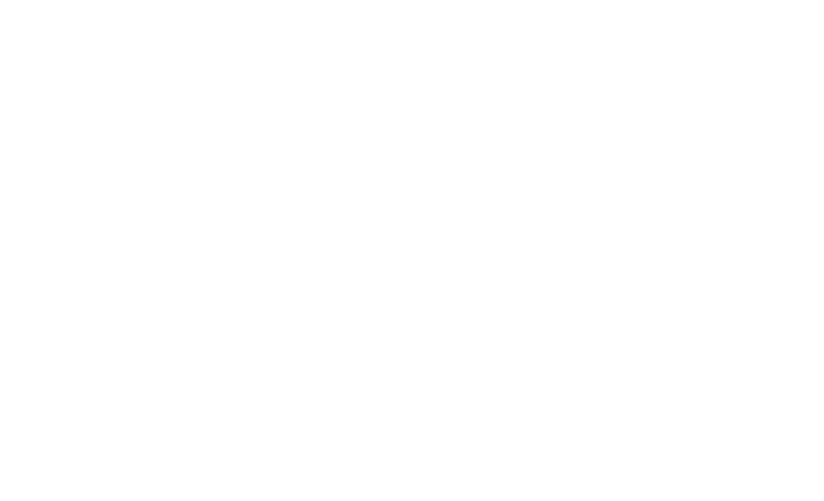
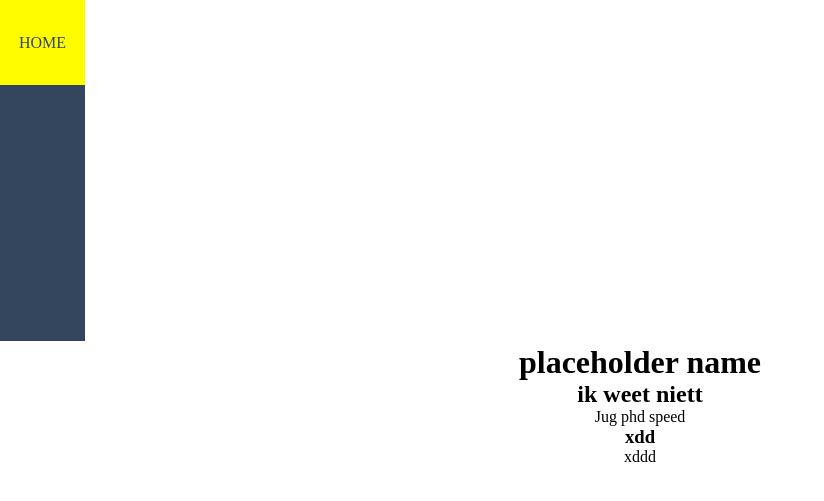
Before and after one commit to luuk353/biggerCRUD, a PHP site: page / in a window 1280 px wide. Before the commit the part shown is empty. Shown: the top 501 px of the page, without its empty margins (0-824 px from the left). Run offline with PHP 8.4, Linux system fonts and the light colour scheme.

Commit message:
index page part 1

```diff
--- a/css/main.css
+++ b/css/main.css
@@ -0,0 +1,60 @@
+*  {
+    margin: 0;
+    padding: 0;
+    box-sizing: border-box;
+}
+
+ul.menu {
+    display: inline-block;
+    list-style-type: none;
+}
+li.menu_list {
+    height: 85px;
+    width: 85px;
+    position: relative;
+}
+li.menu_list .front,
+a.side {
+    display: flex;
+    align-items: center;
+    justify-content: center;
+    height: 86px;
+    width: 100%;
+    padding: 30px;
+    position: absolute;
+    top: 0;
+    left: 0;
+    text-decoration: none;
+    text-transform: uppercase;
+    transition: all .5s ease-out;
+    cursor: pointer;
+}
+li.menu_list .front {
+    background-color: #34465d;
+    color: #FFFC00;
+    transform-origin: 0 0;
+}
+a.side {
+    background-color: #FFFC00;
+    color: #34465d;
+    transform-origin: 0 0 85px;
+    transform: rotateY(-90deg);
+}
+li.menu_list:hover a.side {
+    transform: rotateY(0deg);
+}
+li.menu_list:hover .front {
+    transform: rotateY(90deg);
+}
+
+#maintext {
+    text-align: center;
+}
+
+#maininfo {
+    text-align: center;
+}
+
+#sideinfo {
+    text-align: center;
+}
--- a/index.php
+++ b/index.php
@@ -1,20 +1,56 @@
 <!DOCTYPE html>
 <html lang="en">
+
 <head>
     <meta charset="UTF-8">
     <meta http-equiv="X-UA-Compatible" content="IE=edge">
     <meta name="viewport" content="width=device-width, initial-scale=1.0">
+    <link rel="stylesheet" href="css/main.css">
     <title>Website</title>
 </head>
+
 <body>
+    <nav>
+        <ul class="menu">
+            <li class="menu_list">
+                <span class="front fas fa-home"></span>
+                <a href="#" class="side">home</a>
+            </li>
+            <li class="menu_list">
+                <span class="front fas fa-info"></span>
+                <a href="#" class="side">over ons</a>
+            </li>
+            <li class="menu_list">
+                <span class="front fas fa-briefcase"></span>
+                <a href="#" class="side">Vlucht boeken</a>
+            </li>
+            <li class="menu_list">
+                <span class="front fas fa-paper-plane"></span>
+                <a href="#" class="side">contact</a>
+            </li>
+        </ul>
+    </nav>
+    <main>
+        <h1 id="maintext">placeholder name</h1>
 
+
+        <article id="maininfo">
+            <h2>ik weet niett</h2>
+            <p>Jug phd speed</p>
+        </article>
+
+        <article id="sideinfo">
+            <h3>xdd</h3>
+            <p> xddd </p>
+        </article>
+    </main>
 </body>
 
 </head>
 
 <body>
-<nav>
-</nav>
+    <nav>
+    </nav>
 </body>
 
 </html>
```
